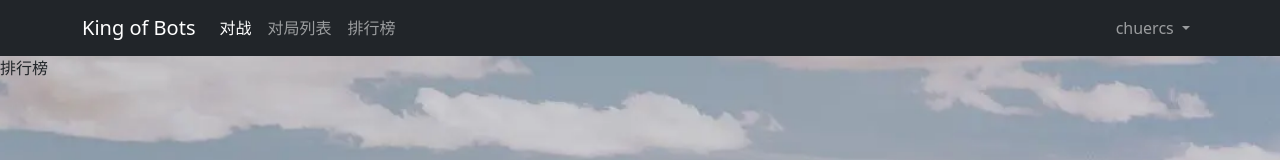
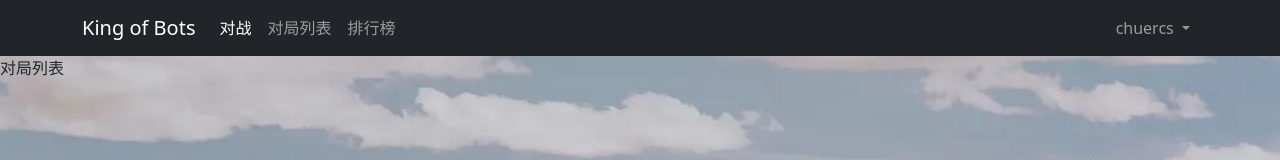
Before and after one commit to awxiaoxian2020/kob-frontend, a Vue app in the folder web/: page /rank_list in a window 1280 px wide. Shown: the top 160 px of the page. Built offline with nearby package versions, Linux system fonts and the light colour scheme.

Commit message:
apply routers in navbar

```diff
--- a/web/src/components/NavBar.vue
+++ b/web/src/components/NavBar.vue
@@ -1,7 +1,7 @@
 <template>
   <nav class="navbar navbar-expand-lg navbar-dark bg-dark">
     <div class="container">
-      <a class="navbar-brand" href="#">King of Bots</a>
+      <router-link class="navbar-brand" :to="{name: 'home'}">King of Bots</router-link>
       <button
         class="navbar-toggler"
         type="button"
@@ -16,13 +16,13 @@
       <div class="collapse navbar-collapse" id="navbarText">
         <ul class="navbar-nav me-auto mb-2 mb-lg-0">
           <li class="nav-item">
-            <a class="nav-link active" aria-current="page" href="#">对战</a>
+            <router-link class="nav-link active" aria-current="page" :to="{name:'pk_index'}">对战</router-link>
           </li>
           <li class="nav-item">
-            <a class="nav-link" href="#">对局列表</a>
+            <router-link class="nav-link" :to="{name:'rank_list'}">对局列表</router-link>
           </li>
           <li class="nav-item">
-            <a class="nav-link" href="#">排行榜</a>
+            <router-link class="nav-link" :to="{name:'record'}">排行榜</router-link>
           </li>
         </ul>
         <ul class="navbar-nav">
@@ -38,7 +38,7 @@
               chuercs
             </a>
             <ul class="dropdown-menu" aria-labelledby="navbarDropdownMenuLink">
-              <li><a class="dropdown-item" href="#">我的 Bot</a></li>
+              <li><router-link class="dropdown-item" :to="{name: 'user_bot_index'}">我的 Bot</router-link></li>
               <li><a class="dropdown-item" href="#">退出</a></li>
             </ul>
           </li>
--- a/web/src/views/ranklist/RankListView.vue
+++ b/web/src/views/ranklist/RankListView.vue
@@ -1,6 +1,6 @@
 <template>
   <div>
-    排行榜
+    对局列表
   </div>
 </template>
 
--- a/web/src/views/record/RecordView.vue
+++ b/web/src/views/record/RecordView.vue
@@ -1,6 +1,6 @@
 <template>
   <div>
-    record
+    排行榜
   </div>
 </template>
 
```
